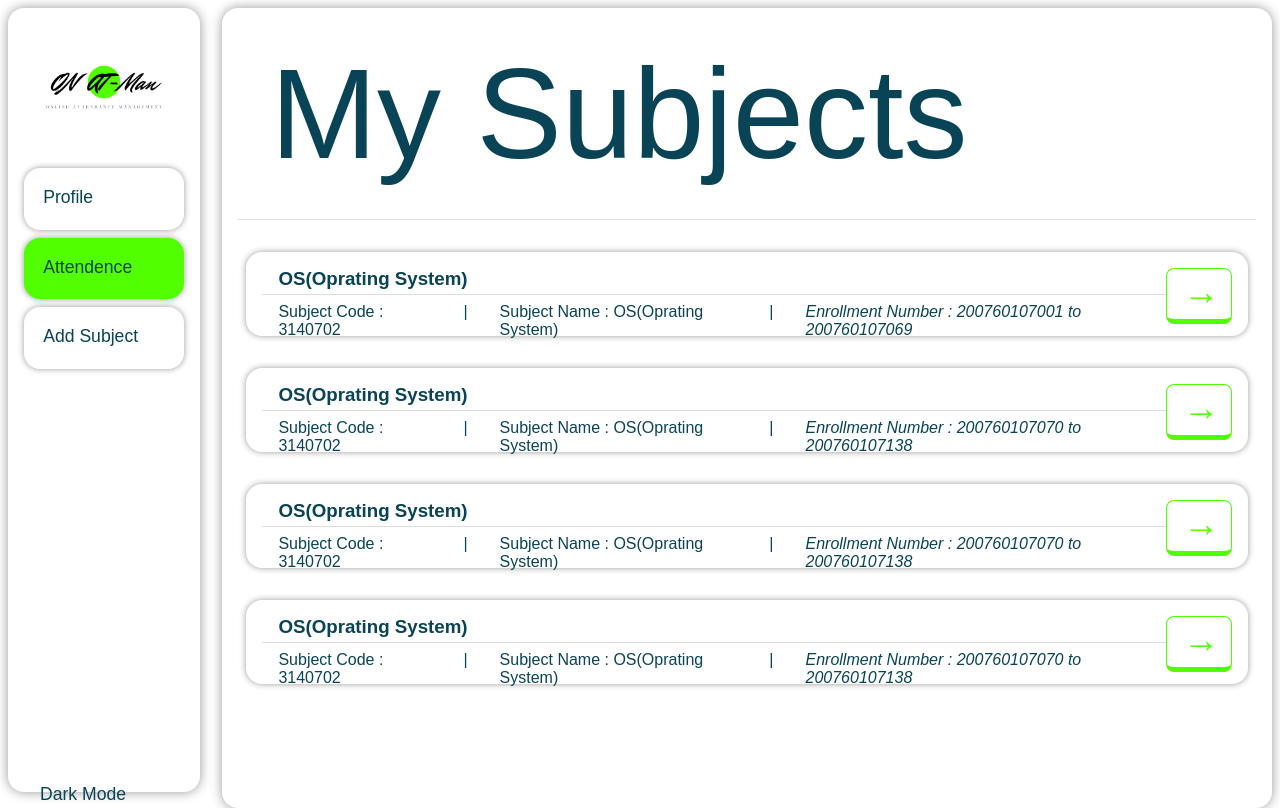
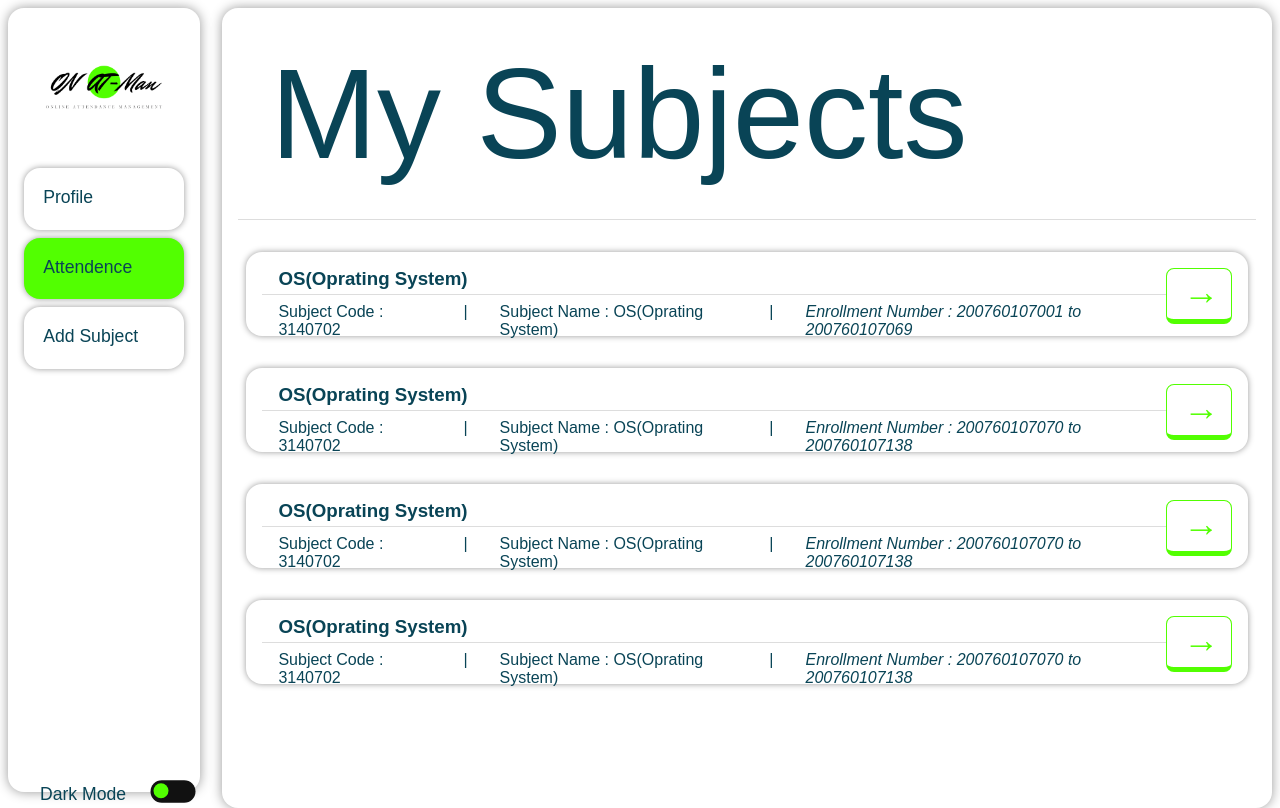
Before and after one commit to DhruvManiya/On-At-Man, a Vue app in the folder On-At-Man/: page /attendance in a window 1280 px wide. Built offline with nearby package versions, Linux system fonts and the light colour scheme.

Commit message:
toggle button compete

```diff
--- a/On-At-Man/src/ui/TheNavebar.vue
+++ b/On-At-Man/src/ui/TheNavebar.vue
@@ -6,12 +6,20 @@
             <router-link to="/attendance"><li> Attendence </li></router-link>
             <router-link to="/addSubject"><li> Add Subject </li></router-link>
         </ul>
-        <div>
+        <div class="mode">
            <p> Dark Mode </p>
+           <toggle-button></toggle-button>
         </div>
     </section>
 </template>
 
+<script>
+import ToggleButton from './ToggleButton.vue'
+export default {
+  components: { ToggleButton },
+
+}
+</script>
 
 <style scoped>
 
@@ -62,10 +70,9 @@ img{
 }
 
 div > p{
-    padding-left: 2rem;
+    padding: 0 2rem;
     color: var(--font-color);
     font-size: 1.1rem;
-    transform: translateY(-1.5rem);
 }
 
 a{
@@ -79,4 +86,10 @@ a.router-link-exact-active > li {
 li:hover{
     background-color: var(--hovered-li);
 }
+
+.mode{
+    display: flex;
+    transform: translateY(-1.5rem);
+
+}
 </style>
--- /dev/null
+++ b/On-At-Man/src/ui/ToggleButton.vue
@@ -0,0 +1,89 @@
+<template>
+    <div>
+    <input type="checkbox" class="checkbox" id="checkbox" @click="toggle">
+  <label for="checkbox" class="label">
+    <i class="fas fa-moon"></i>
+    <i class='fas fa-sun'></i>
+    <div class='ball'></div>
+  </label>
+</div>
+</template>
+
+<script>
+    export default {
+        data() {
+            return{
+                toggleButton:false
+            }
+        },
+        methods:{
+            toggle() {
+               this.toggleButton =! this.toggleButton;
+            }
+        }
+    }
+</script>
+
+<style scoped>
+    * {
+  box-sizing: border-box;
+}
+/* body {
+  display: flex;
+  justify-content: center;
+  align-items: center;
+  height: 100vh;
+  margin: 0;
+  transition: background 0.2s linear;
+} */
+body.dark {
+  background-color: #292c35;
+}
+.checkbox {
+  opacity: 0;
+  position: absolute;
+}
+
+.label {
+  width: 30px;
+  height: 15px;
+  background-color:#111;
+  display: flex;
+  border-radius:50px;
+  align-items: center;
+  justify-content: space-between;
+  padding: 5px;
+  position: relative;
+  transform: scale(1.5);
+  transition: background-color 0.2s linear;
+}
+
+.ball {
+  width: 10px;
+  height: 10px;
+  background-color: var(--green-color);
+  position: absolute;
+  top: 2px;
+  left: 2px;
+  border-radius: 50%;
+  transition: transform 0.2s linear;
+}
+
+/*  target the elemenent after the label*/
+.checkbox:checked + .label .ball{
+  transform: translateX(15px);
+}
+.checkbox:checked + .label {
+background-color: white;
+border: 1px solid rgb(133, 131, 131);
+}
+
+
+.fa-moon {
+  color: pink;
+}
+
+.fa-sun {
+  color: yellow;
+}
+</style>
```
